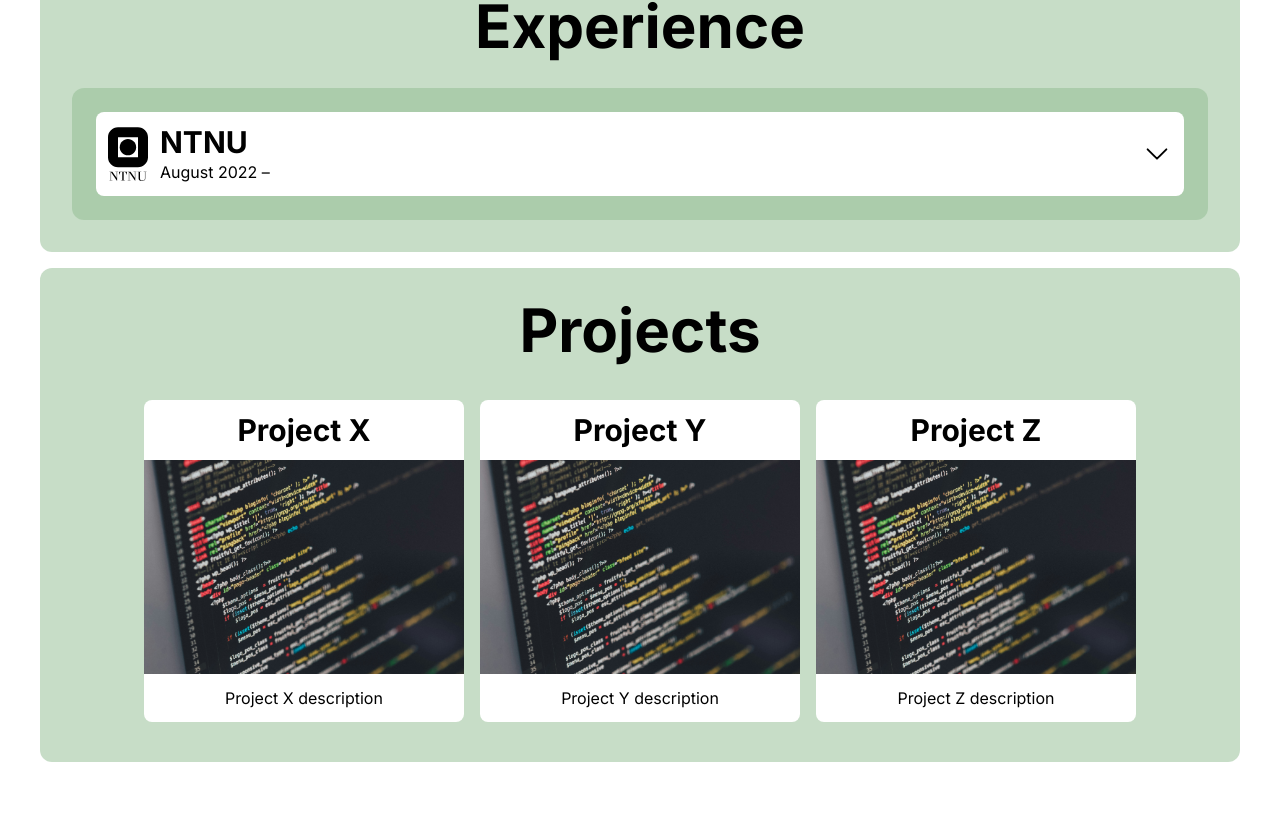
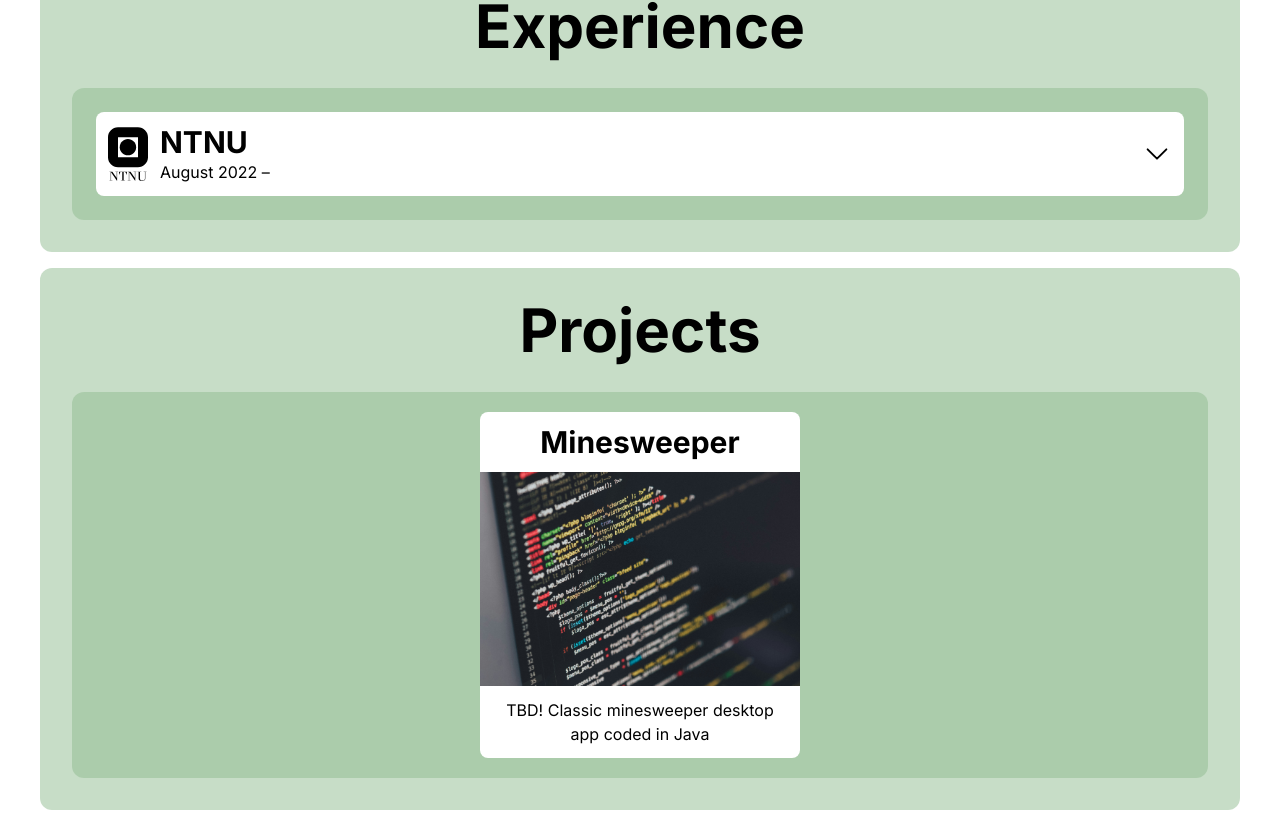
Before and after one commit to matsbak/portfolio-website, a Next.js app: page / in a window 1280 px wide. Shown: the part 860-1690 px from the top of the page. Before the commit the page ends 1642 px from the top, so only its background shows below. Built offline with nearby package versions, Linux system fonts and the light colour scheme.

Commit message:
Finished projects components without slider

```diff
--- a/app/components/ProjectCard.jsx
+++ b/app/components/ProjectCard.jsx
@@ -3,7 +3,7 @@ import Image from "next/image";
 const ProjectCard = ({ children, header, img, link }) => {
   return (
     <a href={link} target="_blank">
-      <div className="m-2 w-80 rounded-lg bg-white transition-shadow duration-300 hover:shadow-2xl">
+      <div className="m-2 w-80 rounded-lg bg-white transition-shadow duration-300 hover:shadow-md">
         <h3 className="p-3 text-3xl font-bold">{header}</h3>
         <Image
           src={"/" + img}
--- a/app/components/Projects.jsx
+++ b/app/components/Projects.jsx
@@ -4,10 +4,10 @@ const Projects = () => {
   return (
     <article className="mt-4 p-8 text-center rounded-xl bg-dark-sea-green/50">
       <h2 className="mb-8 text-6xl font-bold">Projects</h2>
-      <div className="flex justify-center">
-        <ProjectCard header="Project X" img="placeholder.jpg" link="https://tailwindcss.com/docs/transition-property">Project X description</ProjectCard>
-        <ProjectCard header="Project Y" img="placeholder.jpg">Project Y description</ProjectCard>
-        <ProjectCard header="Project Z" img="placeholder.jpg">Project Z description</ProjectCard>
+      <div className="flex justify-center p-3 rounded-xl bg-dark-sea-green/50">
+        <ProjectCard header="Minesweeper" img="placeholder.jpg" link="https://github.com/matsbak/minesweeper">
+          TBD! Classic minesweeper desktop app coded in Java
+        </ProjectCard>
       </div>
     </article>
   );
```
